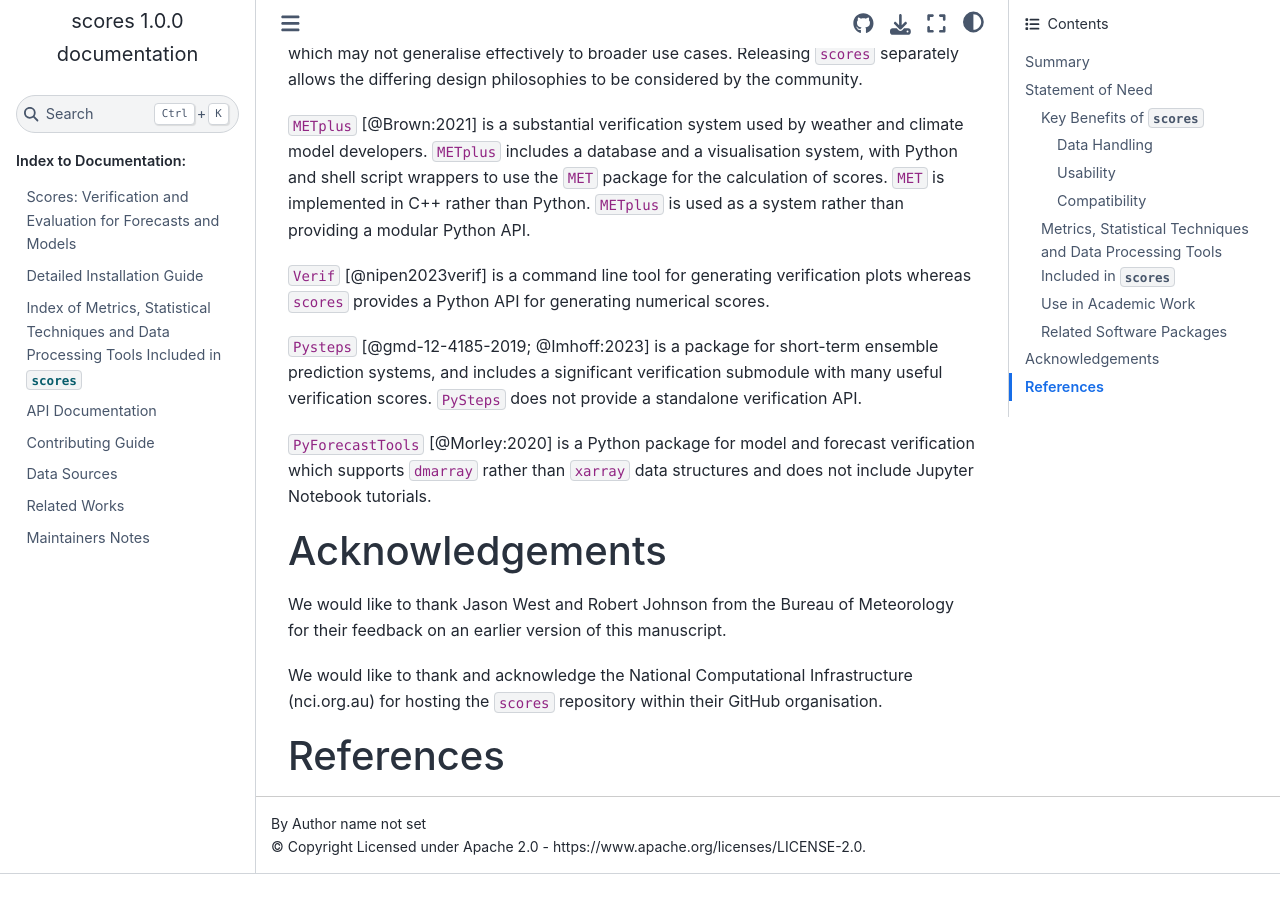
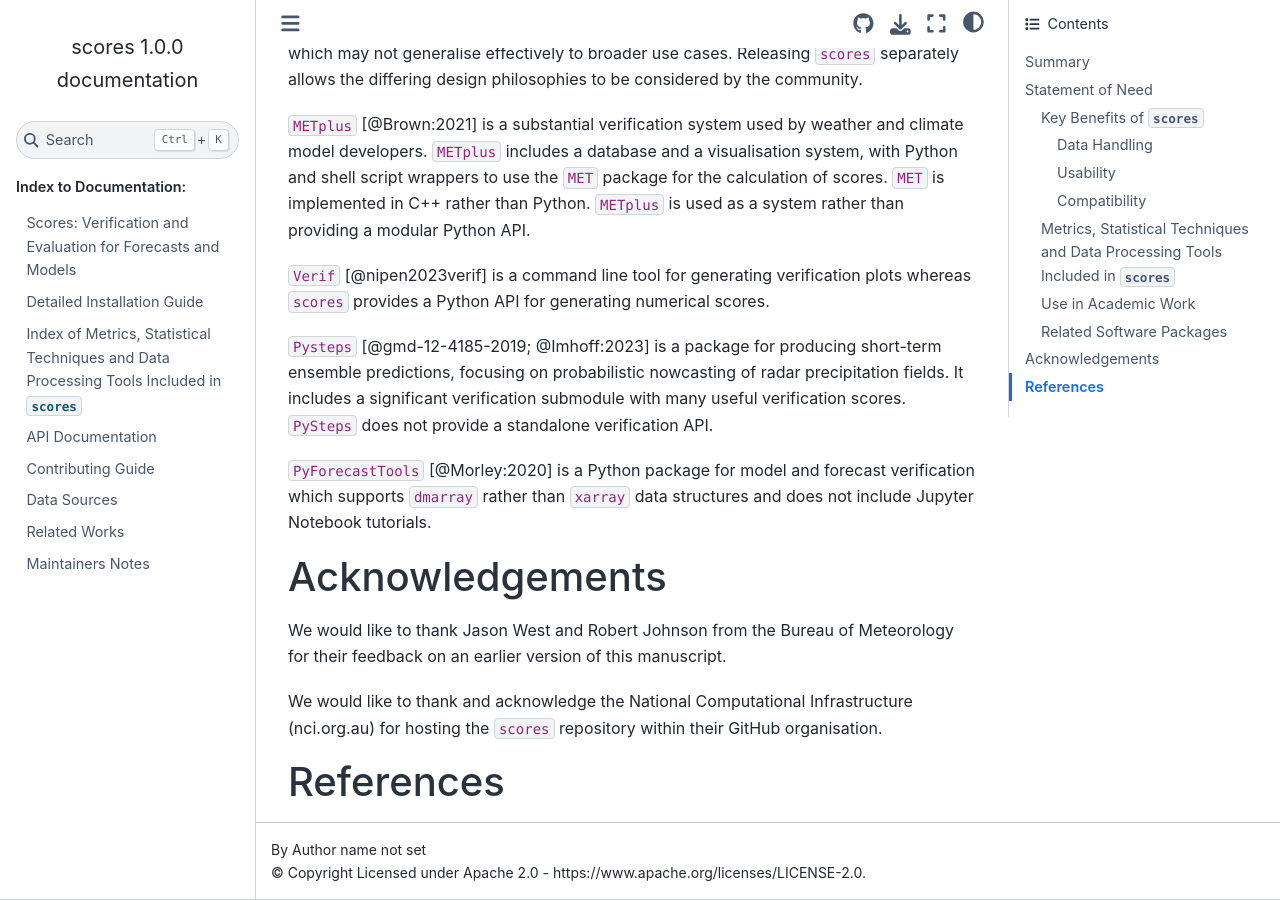
Before and after one commit to nci/scores, a Sphinx documentation site: the page built from docs/paper.md, in a window 1280 px wide and 900 px high, scrolled down 4682 px. Built offline with Sphinx 7.4.7 and the Sphinx Book theme 1.1.4, drawn with Linux system fonts in a browser that asks for light colours; pages that are not in the unit, such as notebooks, are missing from menus; before the commit the page ends 5556 px from its top, so only the background shows below that.

Commit message:
Update Pysteps section
Signed-off-by: Stephanie Chong <168800785+Steph-Chong@users.noreply.github.com>

```diff
--- a/docs/paper.md
+++ b/docs/paper.md
@@ -147,7 +147,7 @@ There are multiple open source verification packages in a range of languages. Be
 
 `Verif` [@nipen2023verif] is a command line tool for generating verification plots whereas `scores` provides a Python API for generating numerical scores.
 
-`Pysteps` [@gmd-12-4185-2019; @Imhoff:2023] is a package for short-term ensemble prediction systems, and includes a significant verification submodule with many useful verification scores. `PySteps` does not provide a standalone verification API.
+`Pysteps` [@gmd-12-4185-2019; @Imhoff:2023] is a package for producing short-term ensemble predictions, focusing on probabilistic nowcasting of radar precipitation fields. It includes a significant verification submodule with many useful verification scores. `PySteps` does not provide a standalone verification API.
 
 `PyForecastTools` [@Morley:2020] is a Python package for model and forecast verification which supports `dmarray` rather than `xarray` data structures and does not include Jupyter Notebook tutorials.
 
```
